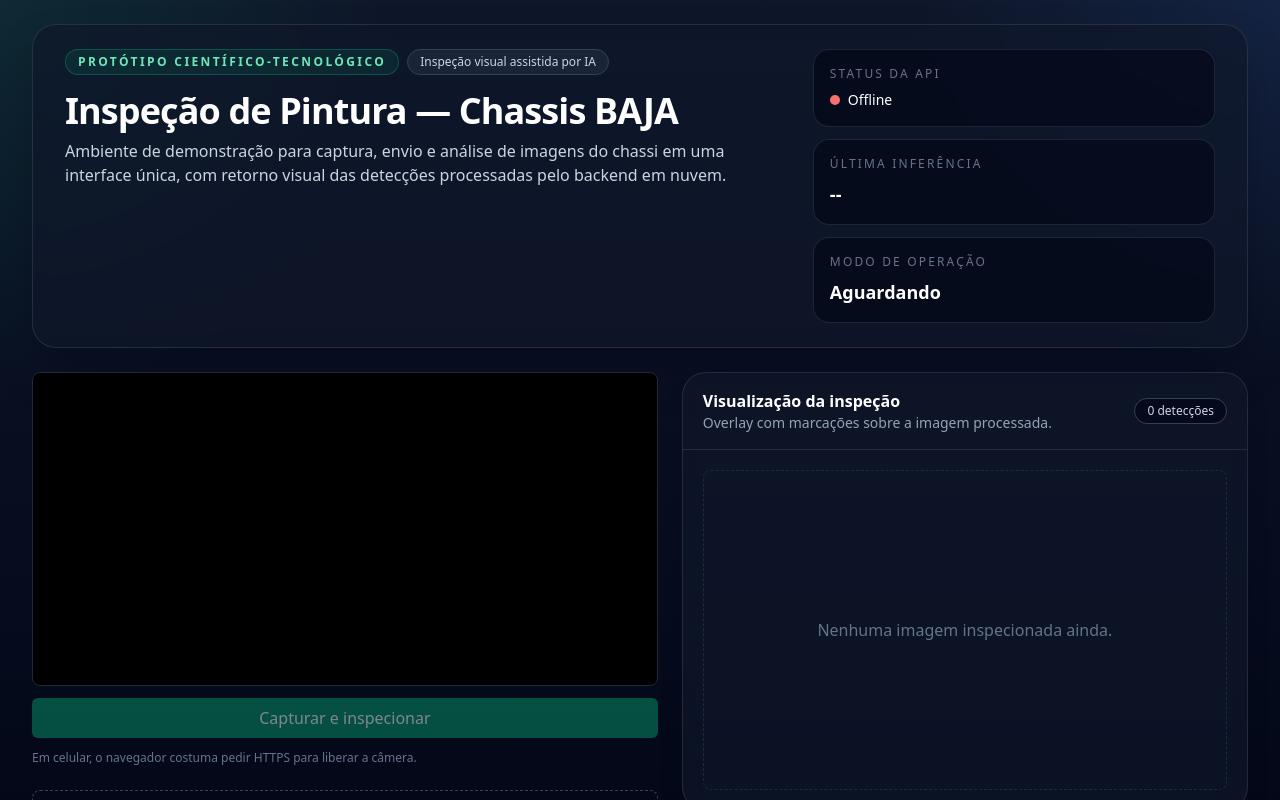
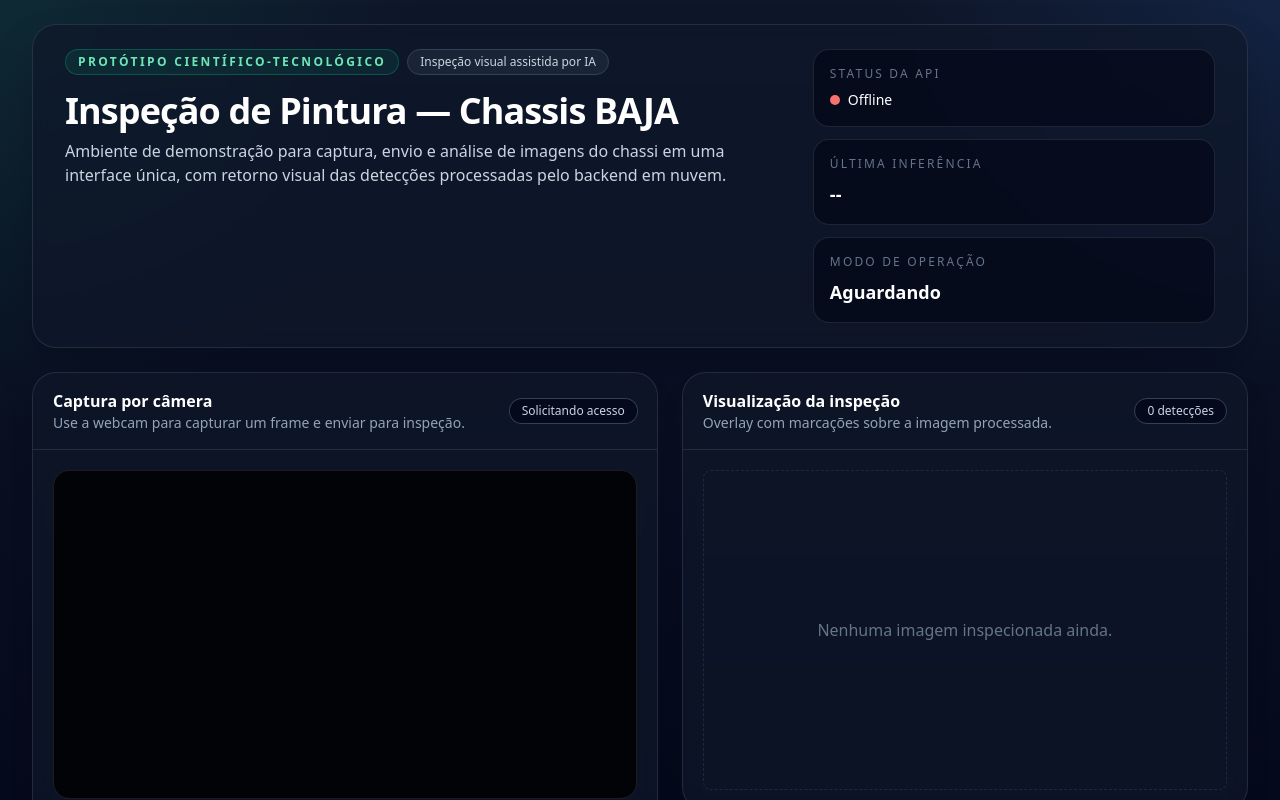
Before and after one commit to Gustavo-dev04/Baja, a Next.js app in the folder frontend/: page / in a window 1280 px wide. Shown: the top 800 px of the page. Built offline with nearby package versions, Linux system fonts and the light colour scheme; no server answers.

Commit message:
Redesign camera card for a cleaner inspection dashboard

```diff
--- a/frontend/app/components/CameraFeed.tsx
+++ b/frontend/app/components/CameraFeed.tsx
@@ -36,6 +36,7 @@ export function CameraFeed({ onCapture, disabled }: Props) {
           videoRef.current.srcObject = stream;
           await videoRef.current.play();
           setReady(true);
+          setError(null);
         }
       } catch (e) {
         if (!cancelled) {
@@ -75,31 +76,60 @@ export function CameraFeed({ onCapture, disabled }: Props) {
   }
 
   return (
-    <div className="space-y-3">
-      <div className="relative overflow-hidden rounded-lg border border-slate-800 bg-black">
+    <section className="overflow-hidden rounded-3xl border border-white/10 bg-slate-900/70 shadow-xl shadow-slate-950/30 backdrop-blur">
+      <div className="flex flex-wrap items-center justify-between gap-3 border-b border-white/10 px-5 py-4">
+        <div>
+          <h2 className="text-base font-semibold text-white">
+            Captura por câmera
+          </h2>
+          <p className="text-sm text-slate-400">
+            Use a webcam para capturar um frame e enviar para inspeção.
+          </p>
+        </div>
+
+        <div
+          className={`rounded-full px-3 py-1 text-xs font-medium ring-1 ${
+            error
+              ? "bg-red-950/60 text-red-300 ring-red-800"
+              : ready
+                ? "bg-emerald-950/60 text-emerald-300 ring-emerald-800"
+                : "bg-slate-950/70 text-slate-300 ring-slate-700"
+          }`}
+        >
+          {error ? "Câmera indisponível" : ready ? "Câmera pronta" : "Solicitando acesso"}
+        </div>
+      </div>
+
+      <div className="space-y-4 p-5">
+        <div className="relative overflow-hidden rounded-2xl border border-white/10 bg-black/80 shadow-inner">
           <video
             ref={videoRef}
-          className="w-full"
+            className="aspect-video w-full object-cover"
             playsInline
             muted
             autoPlay
           />
           {error && (
-          <div className="absolute inset-0 flex items-center justify-center p-4 text-center text-sm text-red-400">
+            <div className="absolute inset-0 flex items-center justify-center bg-slate-950/70 p-6 text-center text-sm text-red-300">
               {error}
             </div>
           )}
         </div>
+
+        <div className="flex flex-col gap-3 sm:flex-row sm:items-center sm:justify-between">
           <button
             onClick={capture}
             disabled={!ready || disabled}
-        className="w-full rounded-md bg-emerald-600 px-4 py-2 font-medium text-white transition hover:bg-emerald-500 disabled:cursor-not-allowed disabled:opacity-50"
+            className="inline-flex items-center justify-center rounded-xl bg-emerald-500 px-4 py-3 text-sm font-semibold text-slate-950 transition hover:bg-emerald-400 disabled:cursor-not-allowed disabled:bg-emerald-500/30 disabled:text-slate-400"
           >
             Capturar e inspecionar
           </button>
-      <p className="text-xs text-slate-500">
-        Em celular, o navegador costuma pedir HTTPS para liberar a câmera.
+          <p className="text-xs leading-5 text-slate-500 sm:max-w-xs sm:text-right">
+            Em celular, o navegador normalmente exige HTTPS e permissão de
+            câmera para liberar a captura.
           </p>
         </div>
+      </div>
+    </section>
   );
 }
```
Lines whose indentation alone changed are shown as unchanged.
